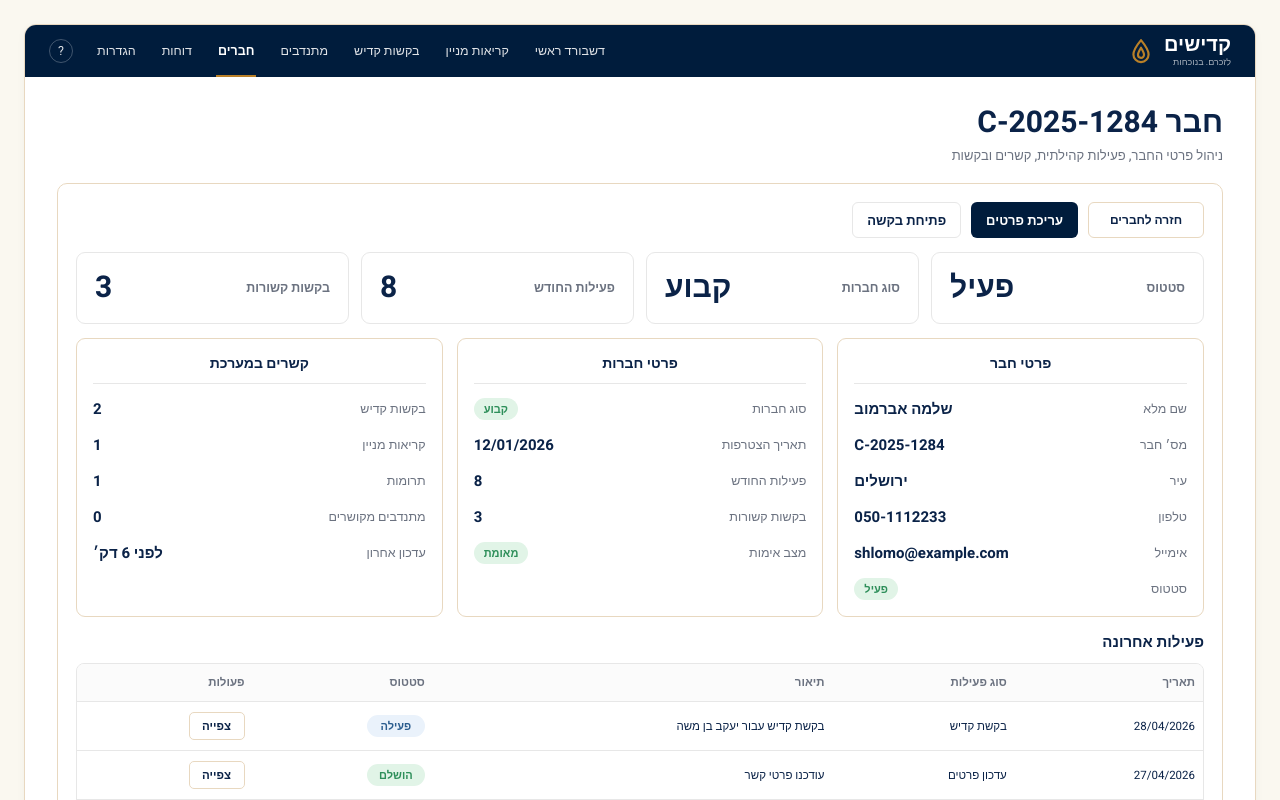
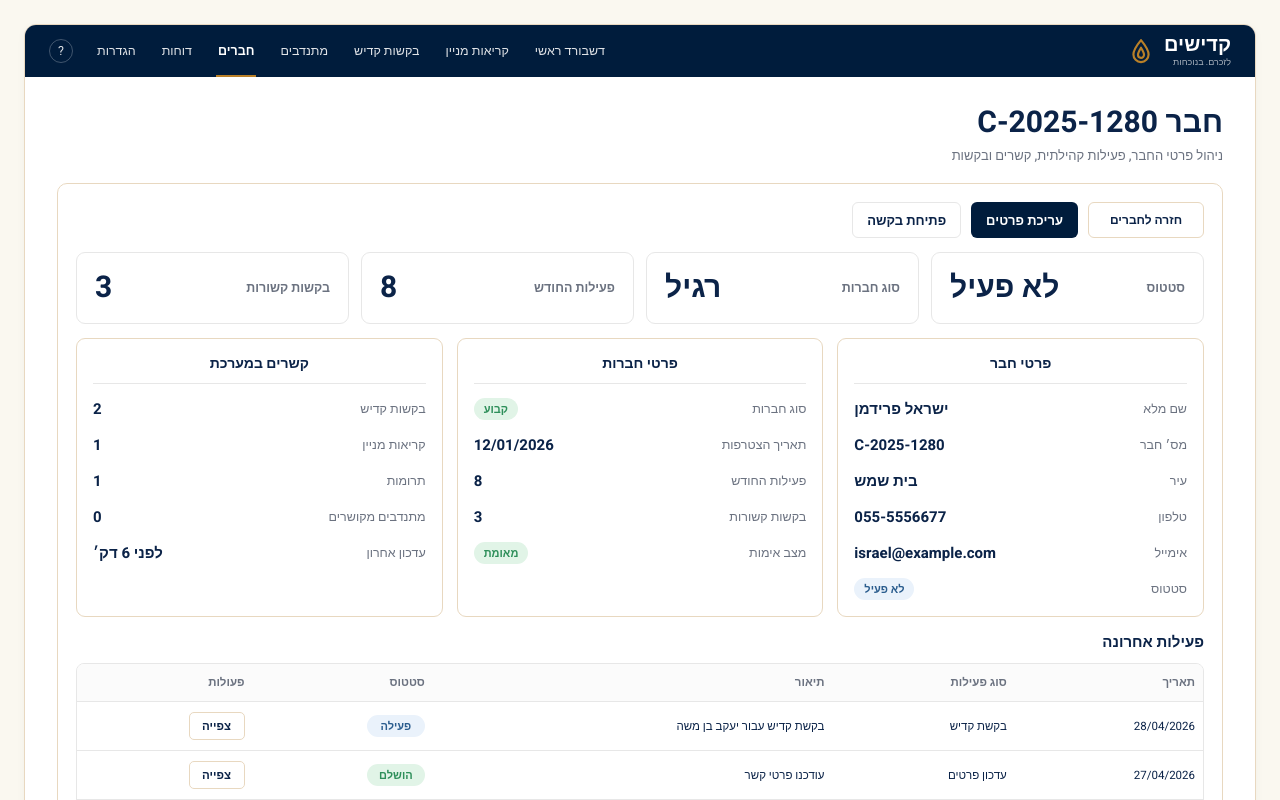
Before and after one commit to maloltzahi-byte/kaddishim-shell, a React (Vite) app: page /members/C-2025-1280 in a window 1280 px wide. Shown: the top 800 px of the page. Built offline with nearby package versions, Linux system fonts and the light colour scheme.

Commit message:
Sprint 22: wire member details to data adapter

```diff
--- a/src/pages/MemberDetailsPage.tsx
+++ b/src/pages/MemberDetailsPage.tsx
@@ -1,30 +1,10 @@
-import { Link } from 'react-router-dom'
+import { Link, useParams } from 'react-router-dom'
 import { Button } from '../components/primitives/Button'
 import { Badge, type BadgeTone } from '../components/primitives/Badge'
 import { DataTable, type Column } from '../components/table/DataTable'
+import { dataAdapter } from '../lib/dataAdapter'
 
-type MemberActivityRow = Record<string, React.ReactNode> & {
-  date: string
-  activityType: string
-  description: string
-  status: string
-}
-
-const memberStats = [
-  { label: 'סטטוס', value: 'פעיל' },
-  { label: 'סוג חברות', value: 'קבוע' },
-  { label: 'פעילות החודש', value: '8' },
-  { label: 'בקשות קשורות', value: '3' }
-]
-
-const memberDetails = [
-  { label: 'שם מלא', value: 'שלמה אברמוב' },
-  { label: 'מס׳ חבר', value: 'C-2025-1284' },
-  { label: 'עיר', value: 'ירושלים' },
-  { label: 'טלפון', value: '050-1112233' },
-  { label: 'אימייל', value: 'shlomo@example.com' },
-  { label: 'סטטוס', value: 'פעיל' }
-]
+type MemberActivityRow = Record<string, React.ReactNode> & { date: string; activityType: string; description: string; status: string }
 
 const membershipDetails = [
   { label: 'סוג חברות', value: 'קבוע' },
@@ -70,8 +50,8 @@ const activityColumns: Column<MemberActivityRow>[] = [
   { key: 'actions', label: 'פעולות', render: () => <button className="table-action">צפייה</button> }
 ]
 
-function MemberStats() {
-  return <div className="calls-stats">{memberStats.map(item => <article className="calls-stat" key={item.label}><span>{item.label}</span><strong>{item.value}</strong></article>)}</div>
+function MemberStats({ rows }: { rows: Array<{ label: string; value: string }> }) {
+  return <div className="calls-stats">{rows.map(item => <article className="calls-stat" key={item.label}><span>{item.label}</span><strong>{item.value}</strong></article>)}</div>
 }
 
 function DetailsPanel({ title, rows }: { title: string; rows: Array<{ label: string; value: string }> }) {
@@ -87,5 +67,10 @@ function TreatmentTimeline() {
 }
 
 export function MemberDetailsPage() {
-  return <div className="content calls-content"><div className="title calls-title"><h1>חבר C-2025-1284</h1><p>ניהול פרטי החבר, פעילות קהילתית, קשרים ובקשות</p></div><section className="calls-panel"><HeaderActions /><MemberStats /><div className="reports-grid"><DetailsPanel title="פרטי חבר" rows={memberDetails} /><DetailsPanel title="פרטי חברות" rows={membershipDetails} /><DetailsPanel title="קשרים במערכת" rows={systemRelations} /></div><section className="reports-table-section"><h2>פעילות אחרונה</h2><DataTable columns={activityColumns} rows={recentActivity} /></section><TreatmentTimeline /></section></div>
+  const { memberId } = useParams()
+  const member = dataAdapter.members.findById(memberId || '') || dataAdapter.members.findById('C-2025-1284')
+  if (!member) return <div className="content calls-content"><div className="title calls-title"><h1>הפריט לא נמצא</h1></div></div>
+  const memberStats = [{ label: 'סטטוס', value: member.status }, { label: 'סוג חברות', value: member.membershipType }, { label: 'פעילות החודש', value: '8' }, { label: 'בקשות קשורות', value: '3' }]
+  const memberDetails = [{ label: 'שם מלא', value: member.fullName }, { label: 'מס׳ חבר', value: member.memberId }, { label: 'עיר', value: member.city }, { label: 'טלפון', value: member.phone }, { label: 'אימייל', value: member.email }, { label: 'סטטוס', value: member.status }]
+  return <div className="content calls-content"><div className="title calls-title"><h1>חבר {member.memberId}</h1><p>ניהול פרטי החבר, פעילות קהילתית, קשרים ובקשות</p></div><section className="calls-panel"><HeaderActions /><MemberStats rows={memberStats} /><div className="reports-grid"><DetailsPanel title="פרטי חבר" rows={memberDetails} /><DetailsPanel title="פרטי חברות" rows={membershipDetails} /><DetailsPanel title="קשרים במערכת" rows={systemRelations} /></div><section className="reports-table-section"><h2>פעילות אחרונה</h2><DataTable columns={activityColumns} rows={recentActivity} /></section><TreatmentTimeline /></section></div>
 }
```
